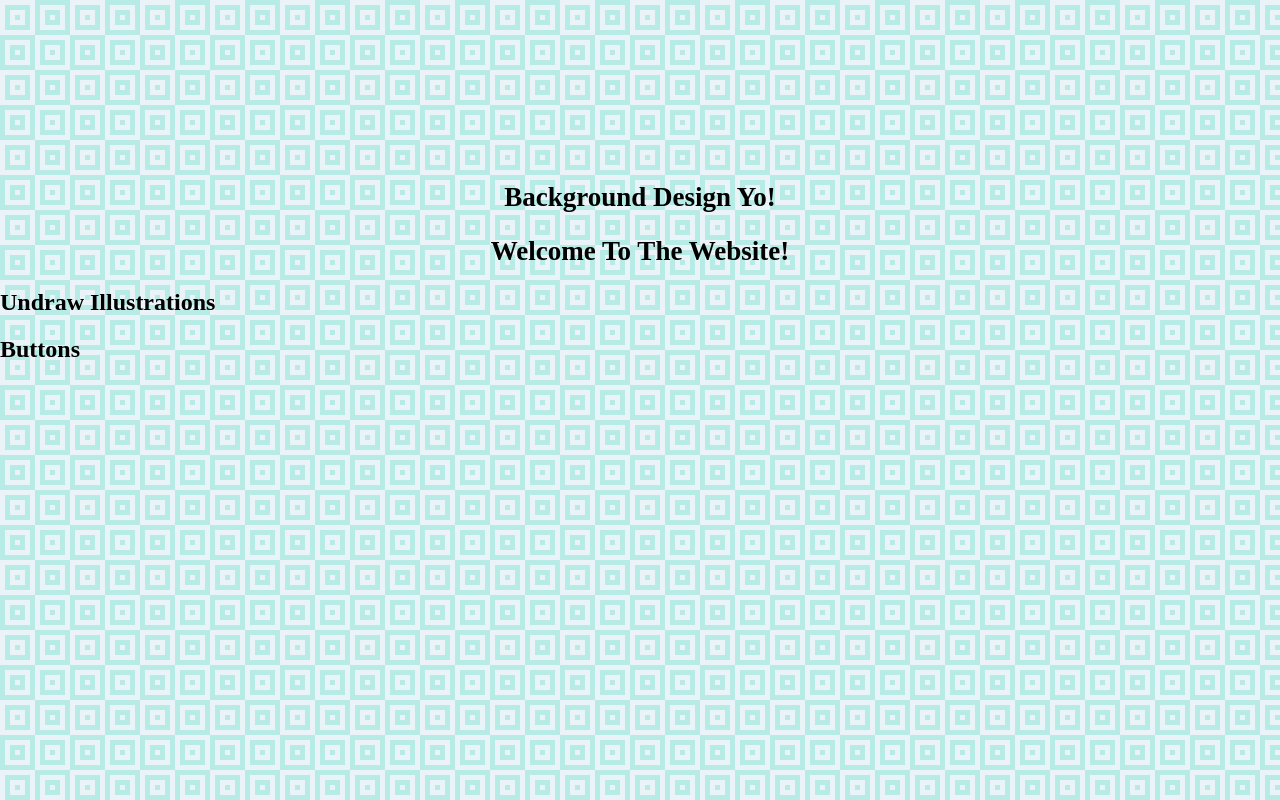
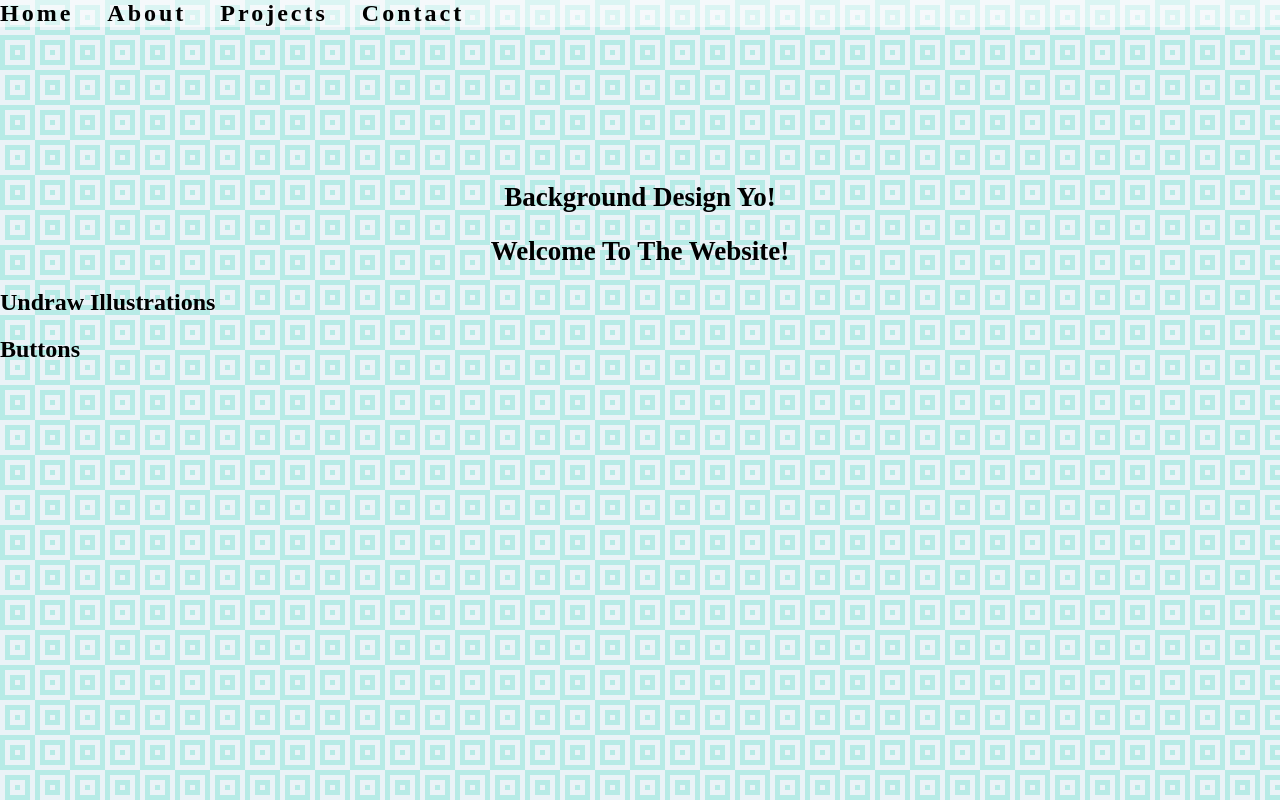
Before and after one commit to Matthew-Jenner/Light-and-Dark-Mode, a plain HTML site: page index.html in a window 1280 px wide. Drawn offline with Linux system fonts and the light colour scheme.

Commit message:
css and html progress

```diff
--- a/index.html
+++ b/index.html
@@ -9,6 +9,13 @@
     <link rel="stylesheet" href="path/to/font-awesome/css/font-awesome.min.css">
 </head>
 <body>
+    <!-- navigation -->
+    <nav id="nav">
+        <a href="#home"> Home </a>
+        <a href="#about"> About </a>
+        <a href="#projects"> Projects </a>
+        <a href="#contact"> Contact </a>
+    </nav>
     <!-- home section -->
     <section id="home">
         <div class="title-group">
--- a/style.css
+++ b/style.css
@@ -1,5 +1,6 @@
 html{
     box-sizing: border-box;
+    scroll-behavior: smooth;
 }
 body {
     margin: 0;
@@ -15,3 +16,25 @@
     justify-content: center;
     font-size: large;
 }
+
+nav {
+    z-index: 10;
+    position: fixed;
+    font-size: 24px;
+    letter-spacing: 3px;
+    width: 100vw;
+    background: rgb(255 255 255 / 50%);
+}
+a {
+    margin-right: 25px;
+    color: var(--primary-color);
+    text-decoration: none;
+    border-bottom: 3px solid transparent;
+    font-weight: bold;
+}
+
+a:hover
+a:focus {
+    color: var(--on-background);
+    border-bottom: 3px solid;
+}
```
